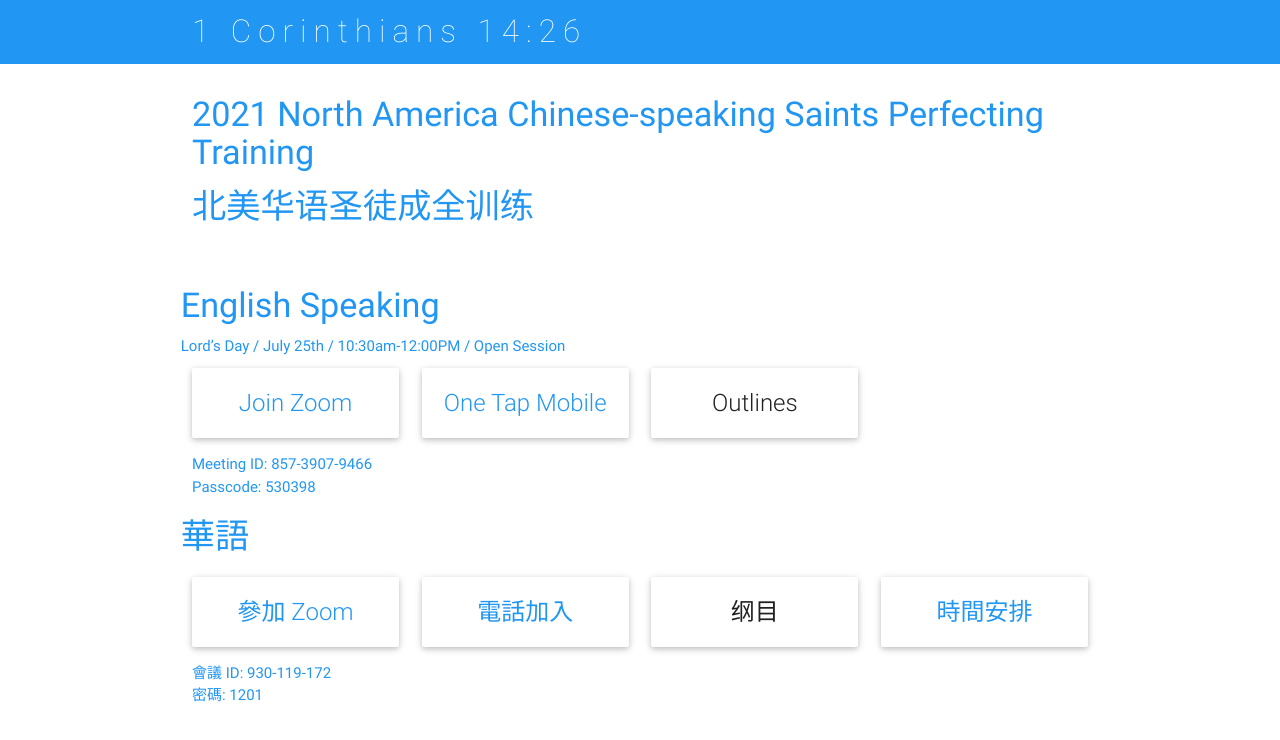
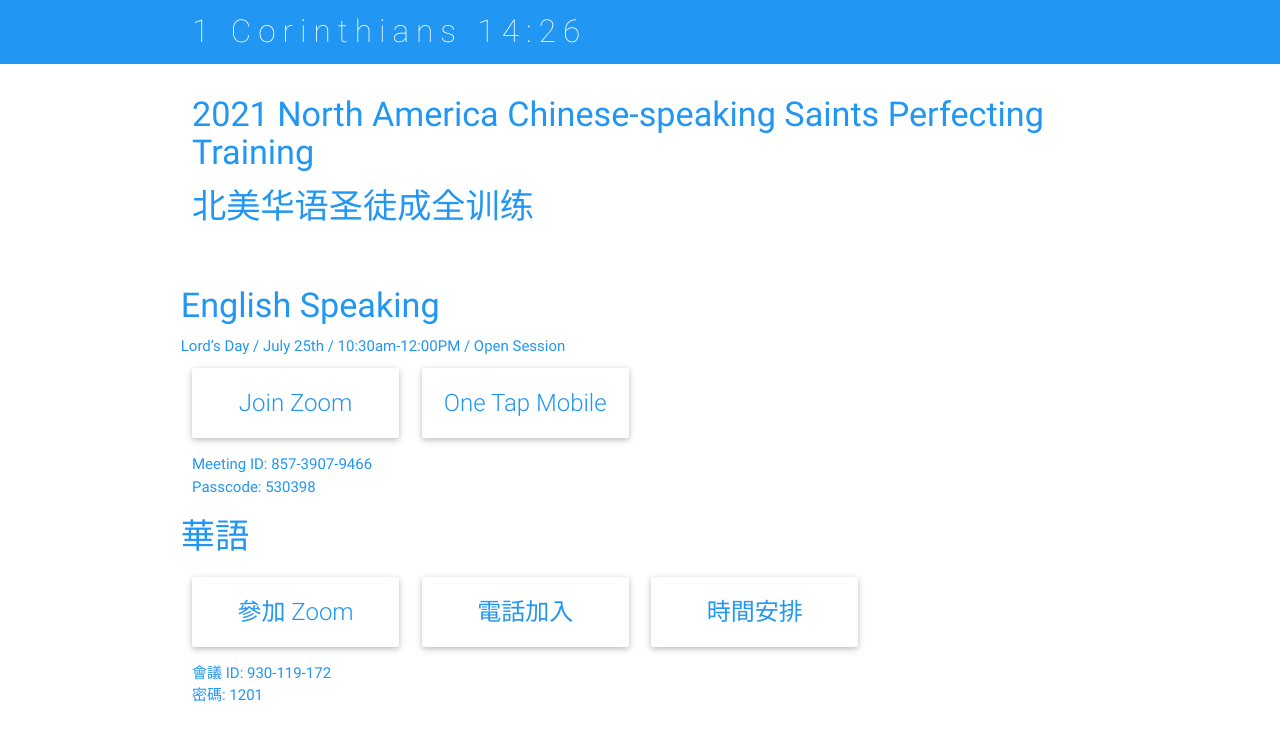
Before and after one commit to colossian127/1cor1426, a plain HTML site: page csspt.html in a window 1280 px wide. Drawn offline with Linux system fonts and the light colour scheme.

Commit message:
Remove the outline parts

```diff
--- a/csspt.html
+++ b/csspt.html
@@ -95,14 +95,6 @@
               </div>
             </div>
           </div>
-          <div class="col s12 m3">
-            <div class="card card-avatar">
-              <div class="card-content">
-                  <!-- <span class="card-title activator grey-text text-darken-4"><a href="">Outlines</a><br/></span> -->
-                  <span class="card-title activator grey-text text-darken-4">Outlines<br/></span>
-              </div>
-            </div>
-          </div>
         </div>
         <!-- General Conference -->
         <!-- Chinese -->
@@ -132,14 +124,6 @@
           <div class="col s12 m3">
             <div class="card card-avatar">
               <div class="card-content">
-                  <!-- <span class="card-title activator grey-text text-darken-4"><a href="">繁體纲目</a><br/></span> -->
-                  <span class="card-title activator grey-text text-darken-4">纲目<br/></span>
-              </div>
-            </div>
-          </div>
-          <div class="col s12 m3">
-            <div class="card card-avatar">
-              <div class="card-content">
                   <span class="card-title activator grey-text text-darken-4"><a href="files/csspt-schedule.pdf">時間安排</a><br/></span>
               </div>
             </div>
```
